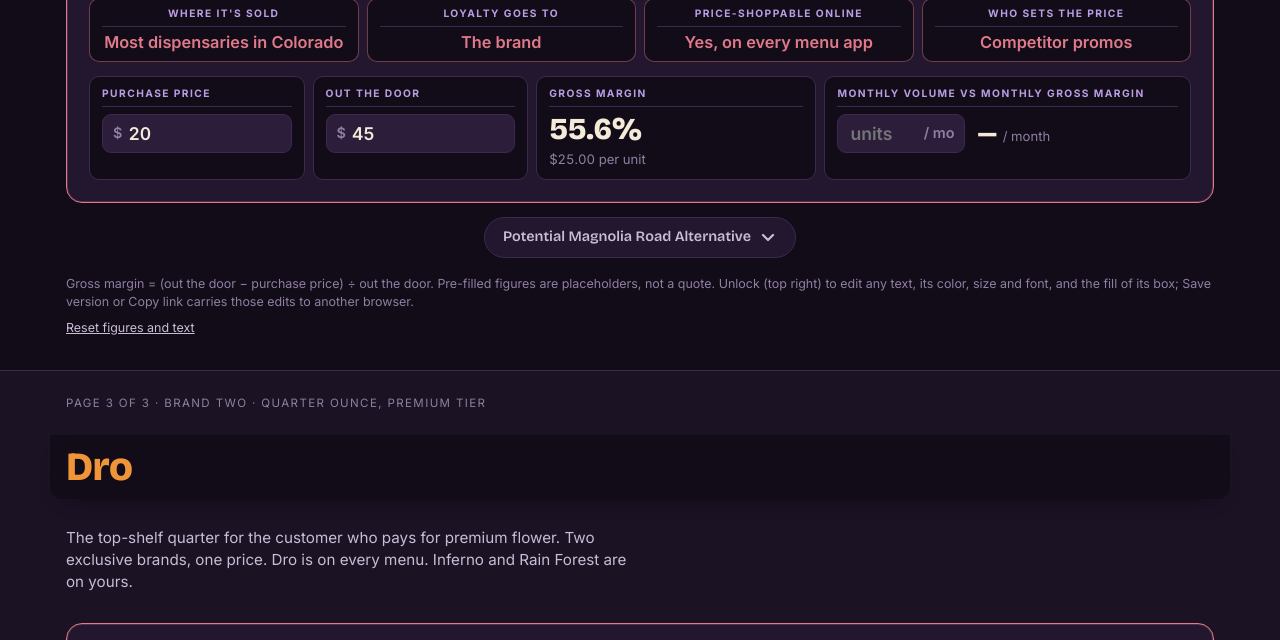
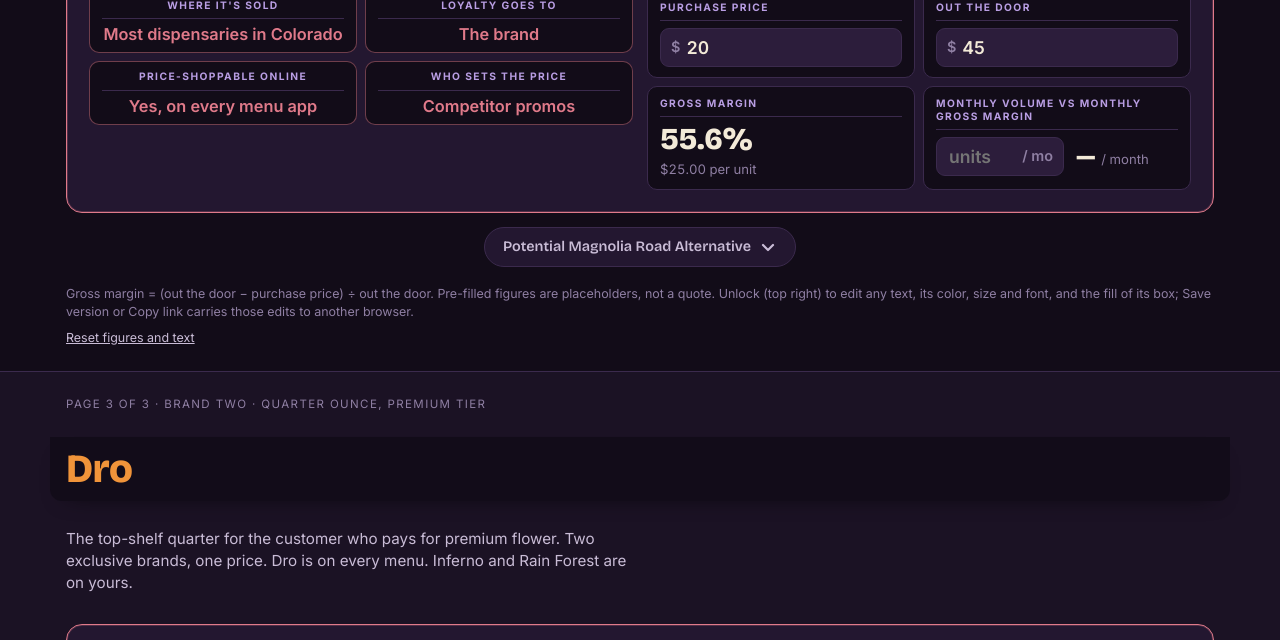
Before and after one commit to Hzukas/magnolia-road-pitch, a plain HTML site: page index.html in a window 1280 px wide. Shown: the part 1173-1813 px from the top of the page. Drawn offline with nearby package versions, Linux system fonts and the light colour scheme.

Commit message:
Publish 2026-11-18 19:30

```diff
--- a/index.html
+++ b/index.html
@@ -123,7 +123,10 @@ body.editing .pagereset{display:inline-flex}
 
 /* comparison pages: competitor block on top, our brand below, same columns in both */
 .stack{display:grid;gap:14px}
-.bb{border:1px solid var(--line);border-radius:16px;background:var(--panel);padding:clamp(14px,2vw,22px);display:grid;gap:14px;min-width:0}
+.bb{border:1px solid var(--line);border-radius:16px;background:var(--panel);padding:clamp(14px,2vw,22px);display:grid;grid-template-columns:1fr 1fr;gap:14px;min-width:0}
+.bb > *{grid-column:1 / -1;min-width:0}
+.bb > .attrs{grid-column:1}
+.bb > .pricing{grid-column:2}
 .bb.theirs{border-color:var(--rose);box-shadow:inset 0 0 0 1px rgba(224,122,138,.25)}
 .bb.ours{border-color:var(--green);box-shadow:inset 0 0 0 1px rgba(127,194,74,.25);background:linear-gradient(180deg,rgba(127,194,74,.07),transparent 40%),var(--panel)}
 .attr.lose{border-color:rgba(224,122,138,.45)}
@@ -168,10 +171,10 @@ body.editing .pagereset{display:inline-flex}
 .pill{display:inline-flex;width:max-content;font-size:.66rem;font-weight:700;letter-spacing:.1em;text-transform:uppercase;padding:5px 10px;border-radius:999px;border:1px solid var(--line);color:var(--muted);white-space:nowrap}
 .pill.ours{background:rgba(127,194,74,.14);border-color:var(--green);color:var(--green)}
 .pill.theirs{background:var(--rose);border-color:var(--rose);color:#2a0f14;font-size:.74rem;padding:7px 14px;letter-spacing:.08em}
-.attrs{display:grid;grid-template-columns:repeat(4,1fr);gap:8px}
-.pricing{display:grid;grid-template-columns:1fr 1fr 1.3fr 1.7fr;gap:8px}
-@media (max-width:980px){.attrs{grid-template-columns:repeat(2,1fr)}.pricing{grid-template-columns:1fr 1fr}}
-@media (max-width:520px){.attrs{grid-template-columns:1fr}}
+.attrs{display:grid;grid-template-columns:repeat(2,1fr);gap:8px;align-content:start}
+.pricing{display:grid;grid-template-columns:1fr 1fr;gap:8px;align-content:start}
+@media (max-width:900px){.bb{grid-template-columns:1fr}.bb > .attrs,.bb > .pricing{grid-column:1}}
+@media (max-width:520px){.attrs,.pricing{grid-template-columns:1fr}}
 .attr{background:var(--bg);border:1px solid var(--line);border-radius:10px;padding:10px 12px;display:grid;gap:5px;align-content:start;min-width:0}
 .attr > .t{font-size:.64rem;font-weight:700;letter-spacing:.14em;text-transform:uppercase;color:#b99ee3;padding-bottom:6px;border-bottom:1px solid var(--line);margin-bottom:2px;line-height:1.3}
 .attr > b{font-size:1.02rem;font-weight:600;color:var(--fg);line-height:1.3}
```
